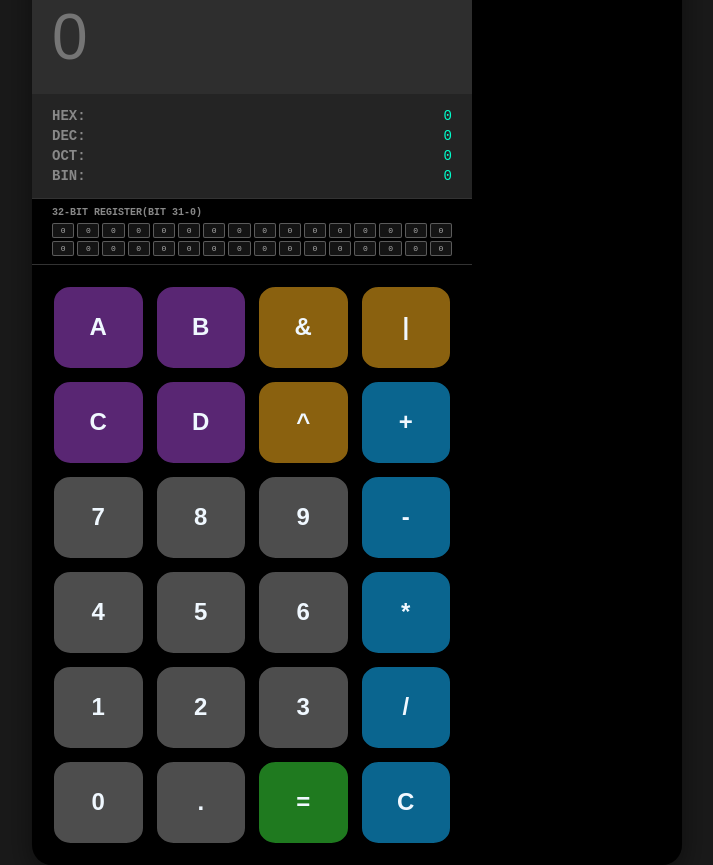
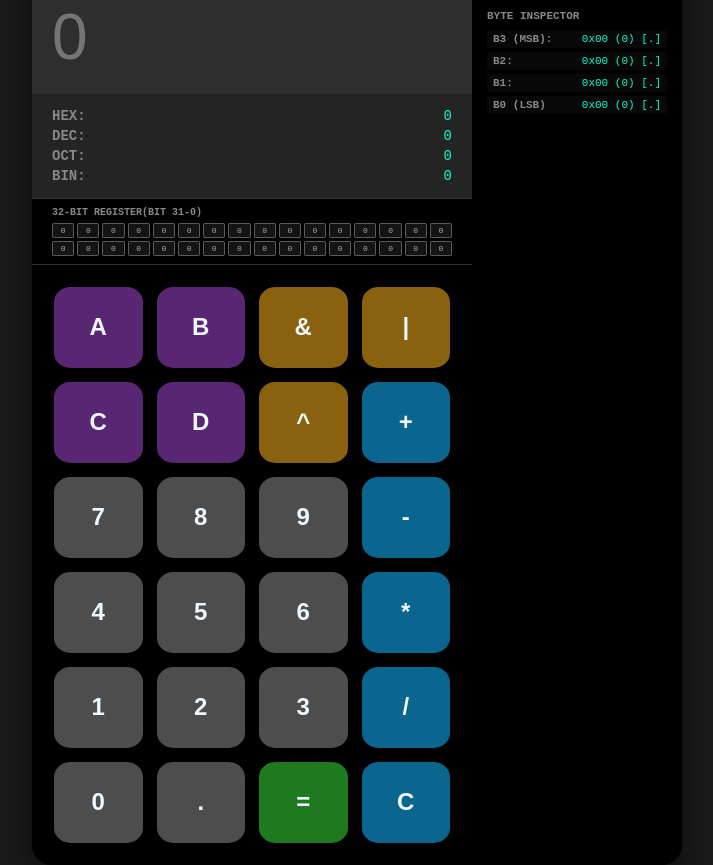
Before and after one commit to Momentum122/Calculator, a plain HTML site: page Index.html in a window 1280 px wide. Shown: the whole page, without its empty margins (283-996 px from the left). Drawn offline with Linux system fonts and the light colour scheme.

Commit message:
added ASCII INSPECTOR PANEL

```diff
--- a/Index.html
+++ b/Index.html
@@ -67,6 +67,25 @@
 
                 </div>
             </div>
+            <div id="inspector-panel">
+                <div id="inspector-header">
+                    <span> BYTE INSPECTOR </span>
+                </div>
+                <div id="inspector-content">
+                    <div class="byte-row">
+                        <span> B3 (MSB):</span><span id="byte-3">0x00 (0) [.]</span>
+                    </div>
+                    <div class="byte-row">
+                        <span>B2:</span><span id="byte-2">0x00 (0) [.]</span>
+                    </div>
+                    <div class="byte-row">
+                        <span>B1:</span><span id="byte-1">0x00 (0) [.]</span>
+                    </div>
+                    <div class="byte-row">
+                        <span>B0 (LSB) </span><span id="byte-0">0x00 (0) [.]</span>
+                    </div>
+                </div>
+            </div>
         </div>
 
     </div>
--- a/index.js
+++ b/index.js
@@ -138,6 +138,7 @@ function updateBasePanel() {
         valBin.textContent=intVal.toString(2);
         valOct.textContent=intVal.toString(8);
         updateBitGrid(intVal);
+        updateByteInspector(intVal);
     } catch(e) {
 
     }
@@ -172,3 +173,21 @@ document.addEventListener('keydown', (event) => {
         clearDisplay();
     }
 });
+function updateByteInspector(decimalValue){
+    let int32 = parseInt(decimalValue) || 0;
+    let bytes = [
+        (int32 >>> 24) & 0xFF,
+        (int32 >>> 16) & 0xFF,
+        (int32 >>> 8) & 0xFF,
+        int32 & 0xFF
+    ];
+    for(let i = 0; i<4;i++){
+        let b = bytes[3 - i]
+        let hex = b.toString(16).toUpperCase().padStart(2,'0');
+        let asciiChar = (b >= 32 && b <= 126) ? String.fromCharCode(b):'.';
+        let span = document.getElementById(`byte-${3-i}`);
+        if (span) {
+            span.textContent= `0x${hex} (${b}) [${asciiChar}]`;
+        }
+    }
+}
--- a/styles.css
+++ b/styles.css
@@ -311,3 +311,36 @@ body{
 #buttons button.buil:active {
     background-color: hsl(120 , 60% , 65%);
 }
+#inspector-panel {
+    background-color: rgba(0,0,0,0.25);
+    border-top: 1px solid rgba(255,255,255,0.1);
+    padding: 12px 15px;
+    font-family: monospace;
+}
+#inspector-header{
+    font-size: 11px;
+    color: #888;
+    margin-bottom: 8px;
+    font-weight: bold;
+}
+#inspector-content{
+    display: flex;
+    flex-direction: column;
+    gap: 4px;
+}
+.byte-row {
+    display: flex;
+    justify-content: space-between;
+    font-size: 11px;
+    color: #ccc;
+    background: rgba(255, 255 ,255, 0.03);
+    padding: 3px 6px;
+    border-radius: 3px;
+}
+.byte-row span:first-child{
+    color: #888;
+    font-weight: bold;
+}
+.byte-row span:last-child{
+    color: var(--text-panel,#00ffcc)
+}
```
